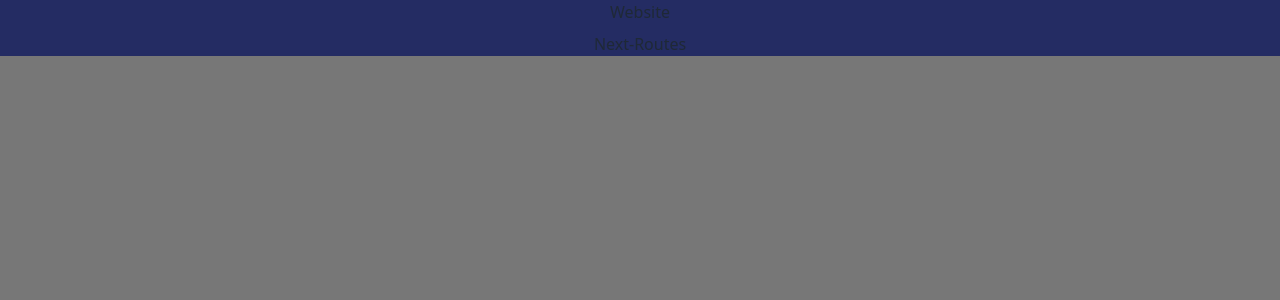
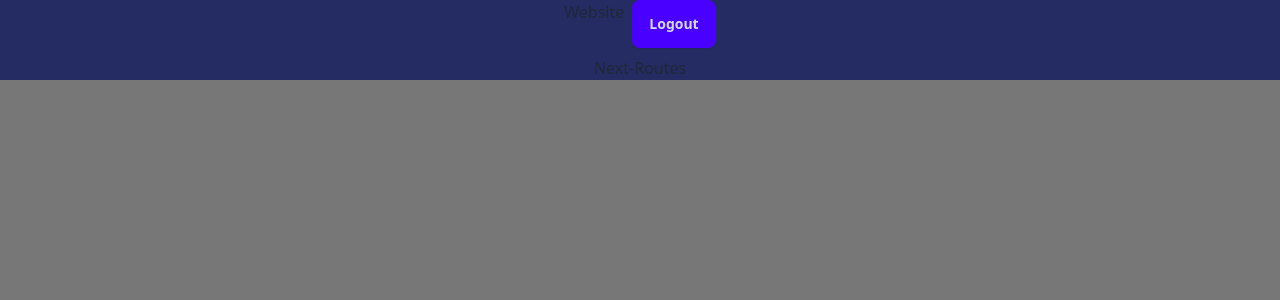
Before and after one commit to YuriyPilipenkoKH/product-mix, a Next.js app: page / in a window 1280 px wide. Shown: the top 300 px of the page. Built offline with nearby package versions, Linux system fonts and the light colour scheme.

Commit message:
added logout logic

```diff
--- a/src/app/(website)/layout.tsx
+++ b/src/app/(website)/layout.tsx
@@ -1,3 +1,4 @@
+import { LogoutButton } from '@/components/Button/Button';
 import { ReactNode } from 'react'
 
 interface Props {
@@ -9,7 +10,7 @@ function Layout({ children }: Props) {
     <div className='h-full flex flex-col items-center justify-center gap-2 bg-[var(--website-bg)]'>
         <div className='flex gap-2'>
           <h2>Website</h2>
-          {/* <LogoutButton/> */}
+          <LogoutButton/>
         </div>
 
         {children}
--- a/src/components/Button/Button.tsx
+++ b/src/components/Button/Button.tsx
@@ -1,5 +1,6 @@
 'use client'
 
+import { logoutUser } from '@/actions/logout-user';
 import { useRouter } from 'next/navigation';
 
   interface ButtonProps extends React.ButtonHTMLAttributes<HTMLButtonElement> {
@@ -33,3 +34,18 @@ import { useRouter } from 'next/navigation';
        </button>
     )
 };
+
+export const LogoutButton = () => {
+  const handleLogout = async () => {
+    await logoutUser();
+  };
+
+  return (
+    <button
+    className="btn btn-primary"
+    onClick={handleLogout}
+     >
+      Logout
+    </button>
+  );
+};
```
